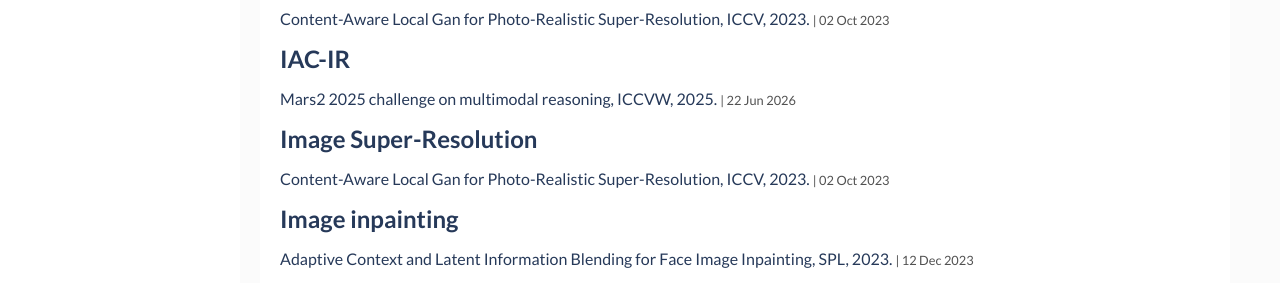
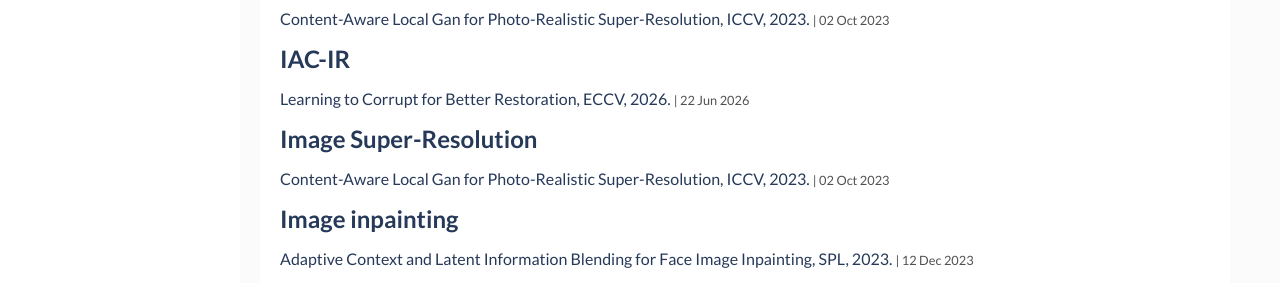
Before and after one commit to jkpark08/jkpark08.github.io, a Jekyll site: the page built from tags.html, in a window 1280 px wide and 900 px high, scrolled down 1339 px. Shown: the part 171-454 px from the top of the window. Built offline with Jekyll 4.4.1, drawn with Linux system fonts in a browser that asks for light colours; some of the changed lines change nothing that is shown.

Commit message:
Update 2026-06-22-iac-ir.markdown

```diff
--- a/_posts/2026-06-22-iac-ir.markdown
+++ b/_posts/2026-06-22-iac-ir.markdown
@@ -1,6 +1,6 @@
 ---
 layout: post
-title: Mars2 2025 challenge on multimodal reasoning, ICCVW, 2025.
+title: Learning to Corrupt for Better Restoration, ECCV, 2026.
 date: 2026-06-22 13:32:20 +0300
 description: ICCVW, 2025. # Add post description (optional)
 img: mars.png # Add image post (optional)
@@ -8,6 +8,11 @@
 tags: [IAC-IR] #
 ---
 
-This paper reviews the MARS2 2025 Challenge on Multi-modal Reasoning. We aim to bring together different approaches in multimodal machine learning and LLMs via alarge benchmark. We hope it better allows researchers to follow the state-of-the-art in this very dynamic area. Meanwhile, a growing number of testbeds have boosted the evolution of general-purpose large language models. Thus, this year’s MARS2 focuses on real-world and specialized scenarios to broaden the multimodal reasoning applications of MLLMs. Our organizing team released two tailored datasets Lens and AdsQA as test sets, which support general reasoning in 12 daily scenarios and domain-specific reasoning in advertisement videos, respectively. We evaluated 40+ baselines that include both generalist MLLMs and task-specific models, and opened up three competition tracks, i.e., Visual Grounding in Real-world Scenarios (VGRS), Visual Question Answering with Spatial Awareness (VQA-SA), and Visual Reasoning in Creative AdvertisementVideos (VR-Ads). Finally, 76 teams from the renownedacademic and industrial institutions have registered and40+ valid submissions (out of 1200+) have been included in our ranking lists. Our datasets, code sets (40+ base-lines and 15+ participants’ methods), and rankings are publicly available on the MARS2 workshop website andour GitHub organization page ttps://github.com/mars2workshop/, where our updates and announce-ments of upcoming events will be continuously provided.
-
-[[paper](https://openaccess.thecvf.com/content/ICCV2025W/MARS2/papers/Xu_MARS2_2025_Challenge_on_Multimodal_Reasoning_Datasets_Methods_Results_Discussion_ICCVW_2025_paper.pdf)]
+Recalling that diffusion models map noisy images to clean ones, the choice of noise addition~(\ie, corruption) critically influences the denoising process.
+However, prior diffusion-based image restoration~(IR) methods often employ na\"ive corruption strategies—such as randomly sampling noise, fixing the timestep, or even omitting corruption altogether—which may not accurately reflect the actual degradation of each image.
+To handle this, we propose Input-Aware Corruption for IR~(IAC-IR) framework, which maps each low-quality~(LQ) input into an optimal noisy sample that lies on the pretrained diffusion trajectory.
+Instead of choosing corruption heuristically, we predict the timestep and noise using supervision derived from the properties of the pretrained diffusion model.
+Specifically, the predicted timestep aligns the corrupted sample with the Gaussian noise corrupted distribution, while the predicted noise preserves the recoverable content of the input.
+Moreover, we use these input-aware corruption factors to improve conventional score-based distillation.
+Rather than relying on random corruption, which often produce unreliable target scores and weak gradients, we perform distillation with input-aware corruption, yielding more reliable score estimates and more stable distillation.
+By modeling input-aware corruption and integrating it into distillation, our method better leverages the pretrained diffusion prior, achieving superior perceptual quality in image restoration.
```
